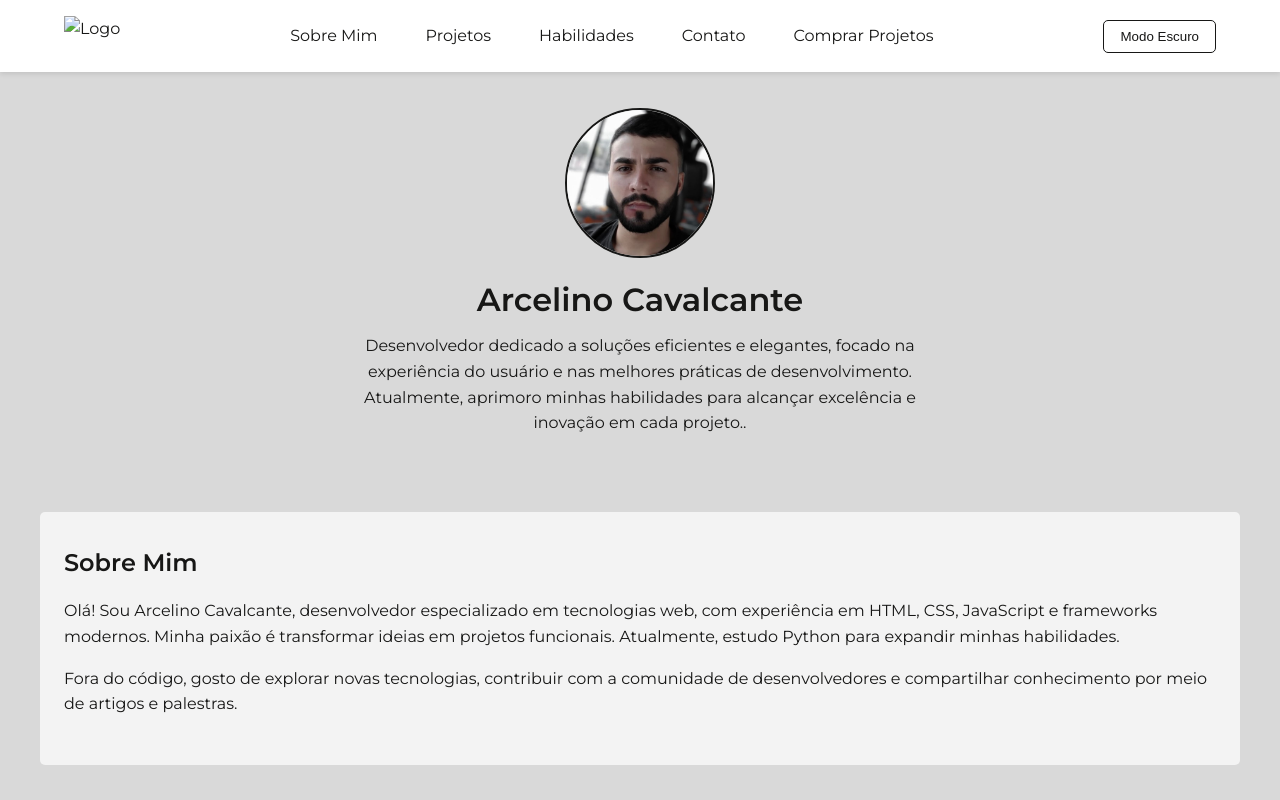
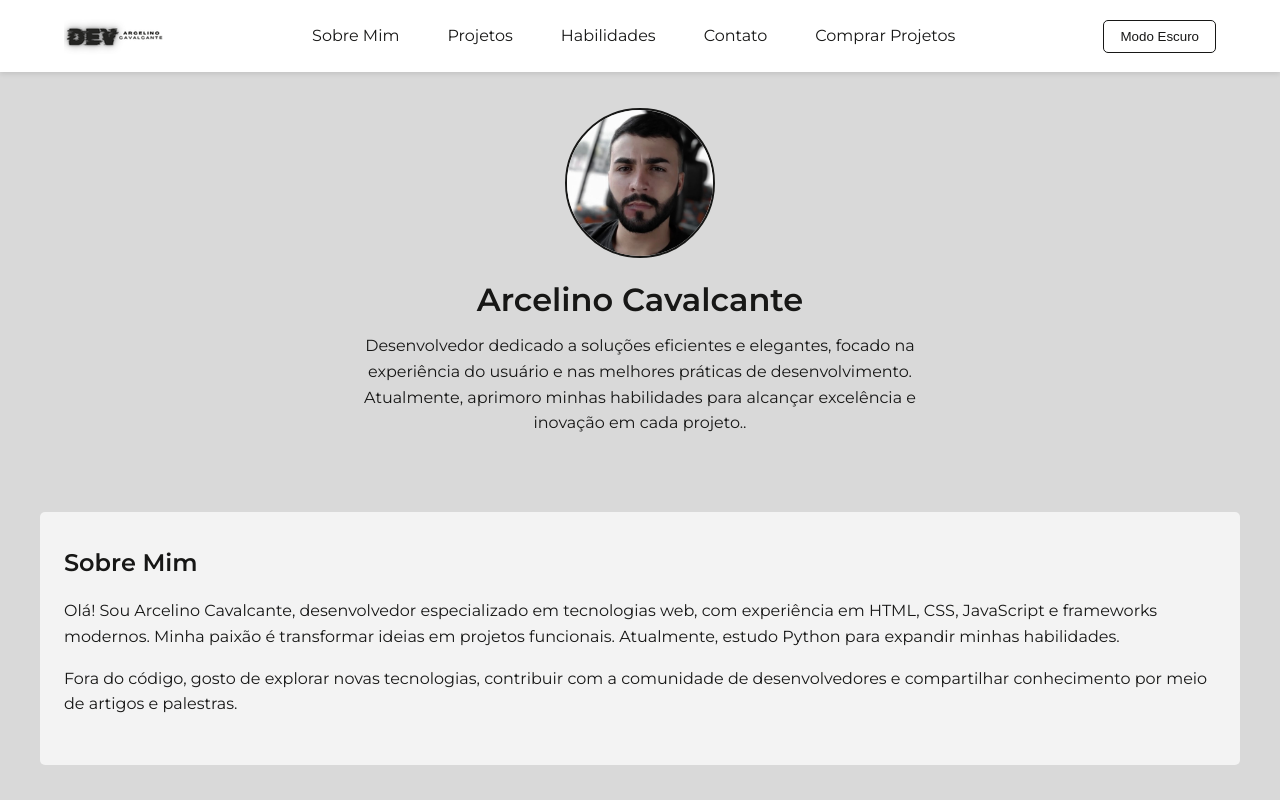
Before and after one commit to arcelino-cavalcante/arcelino-cavalcante.github.io, a plain HTML site: page index.html in a window 1280 px wide. Shown: the top 800 px of the page. Drawn offline with Linux system fonts and the light colour scheme; files whose address does not match are found by name.

Commit message:
Update index.html

```diff
--- a/index.html
+++ b/index.html
@@ -319,7 +319,7 @@
       <div class="navbar__logo">
         <a href="#topo">
           <!-- Ajuste o caminho para o seu arquivo de logo (ex.: logo.png) -->
-          <img src="./imagems/logo.png" alt="Logo">
+          <img src="./imagens/logo.png" alt="Logo">
         </a>
       </div>
       <div class="navbar__links">
```
